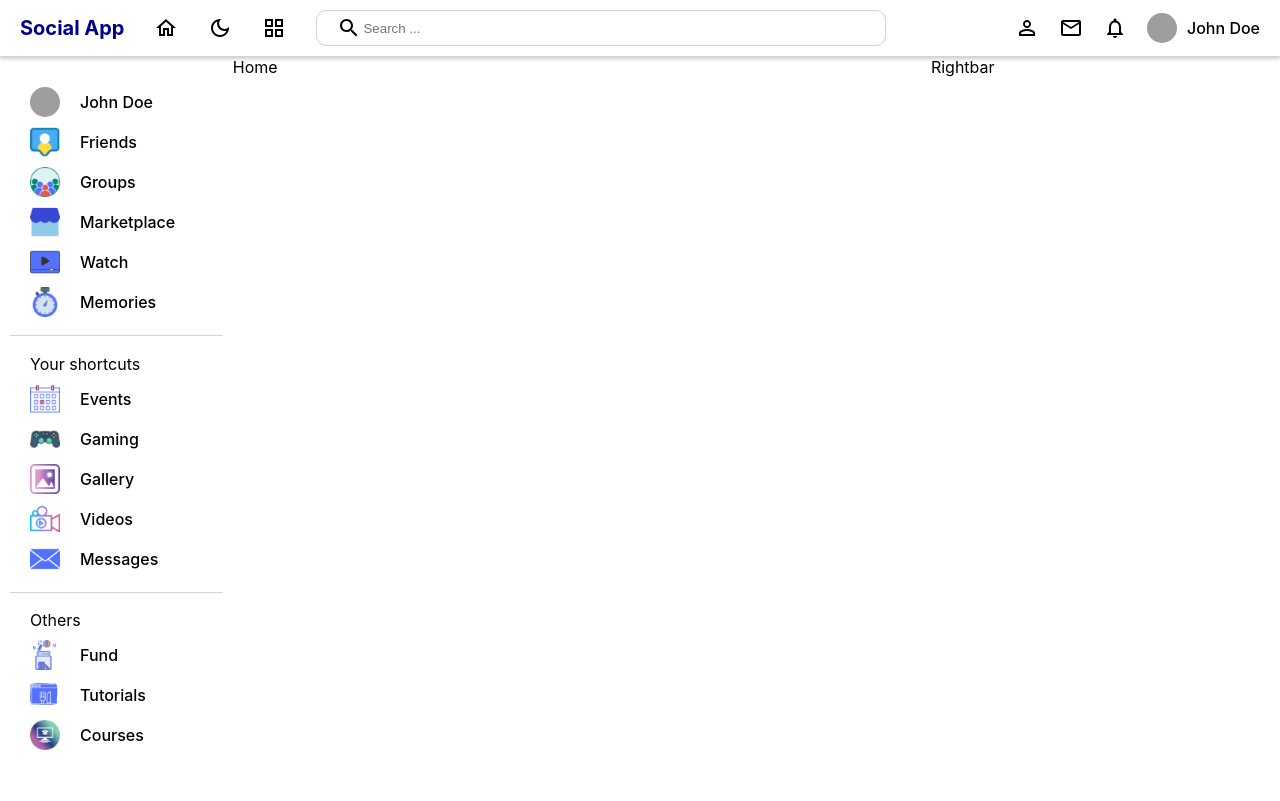
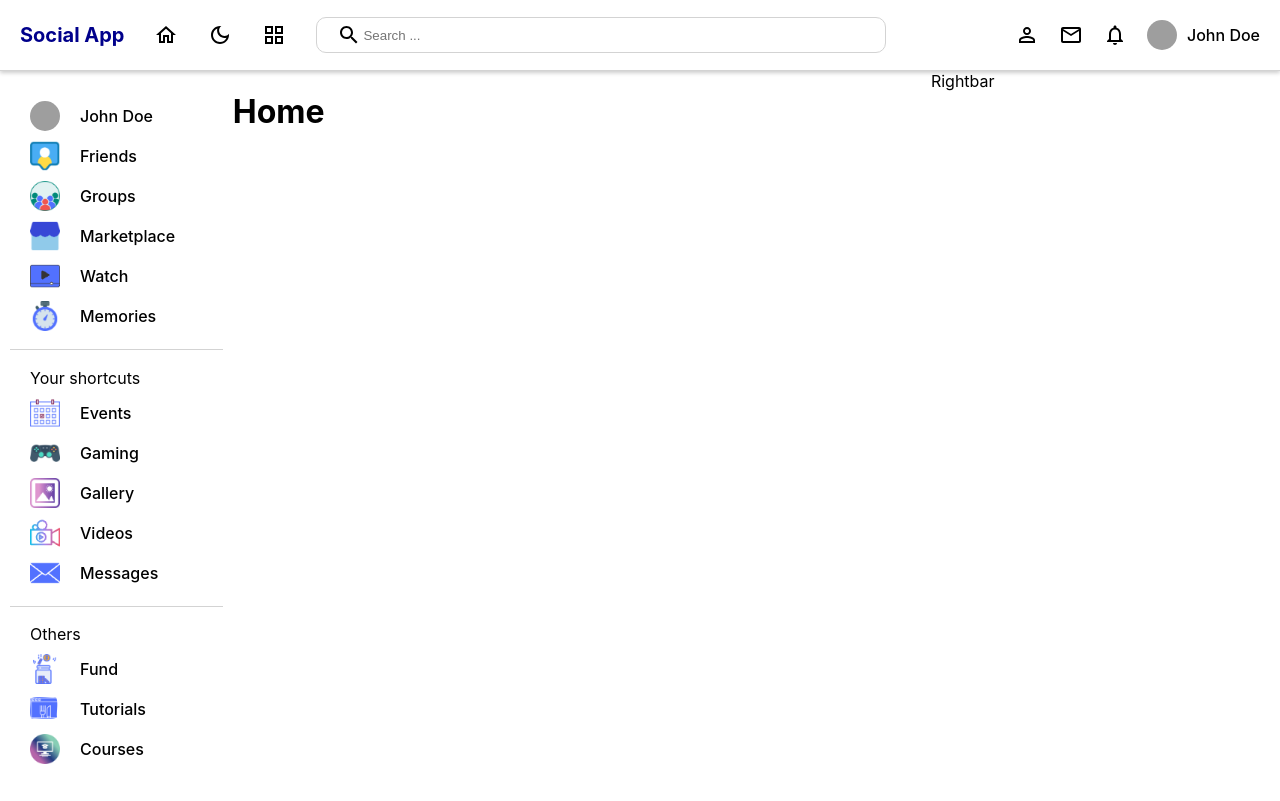
Before and after one commit to MhMahdi94/social_web_app, a React (Create React App) app: page / in a window 1280 px wide. Built offline with nearby package versions, Linux system fonts and the light colour scheme; grey boxes are pictures that could not be loaded.

Commit message:
sticky navbar/left bar/ right bar ui

```diff
--- a/src/components/leftbar/leftbar.scss
+++ b/src/components/leftbar/leftbar.scss
@@ -1,6 +1,14 @@
 .leftbar{
     flex: 2;
+    position: sticky;
+    top:70px;
+    height: calc(100vh - 70px);
+    overflow: scroll;
+    // background-color: white;
 
+    &::-webkit-scrollbar{
+        display: none;
+    }
     .container{
         padding: 20px 10px;
         hr{
--- a/src/components/navbar/navbar.scss
+++ b/src/components/navbar/navbar.scss
@@ -3,7 +3,11 @@
     align-items: center;
     justify-content: space-between;
     padding: 10px 20px;
+    height: 50px;
     border-bottom: 1px solid lightgrey;
+    position: sticky;
+    top: 0;
+    background-color: white;
     box-shadow: 0 2px 4px 0 rgba(0,0,0,.2);
     .left{
         display: flex;
--- a/src/components/rightbar/rightbar.scss
+++ b/src/components/rightbar/rightbar.scss
@@ -1,3 +1,12 @@
 .rightbar{
     flex: 3;
+    position: sticky;
+    top:70px;
+    height: calc(100vh - 70px);
+    overflow: scroll;
+    // background-color: white;
+
+    &::-webkit-scrollbar{
+        display: none;
+    }
 }
--- a/src/pages/home/Home.jsx
+++ b/src/pages/home/Home.jsx
@@ -2,7 +2,9 @@
 
 const Home = () => {
   return (
-    <div style={{flex:6}}>Home</div>
+    <div style={{flex:6}}>
+      <h1>Home</h1>
+    </div>
   )
 }
 
```
